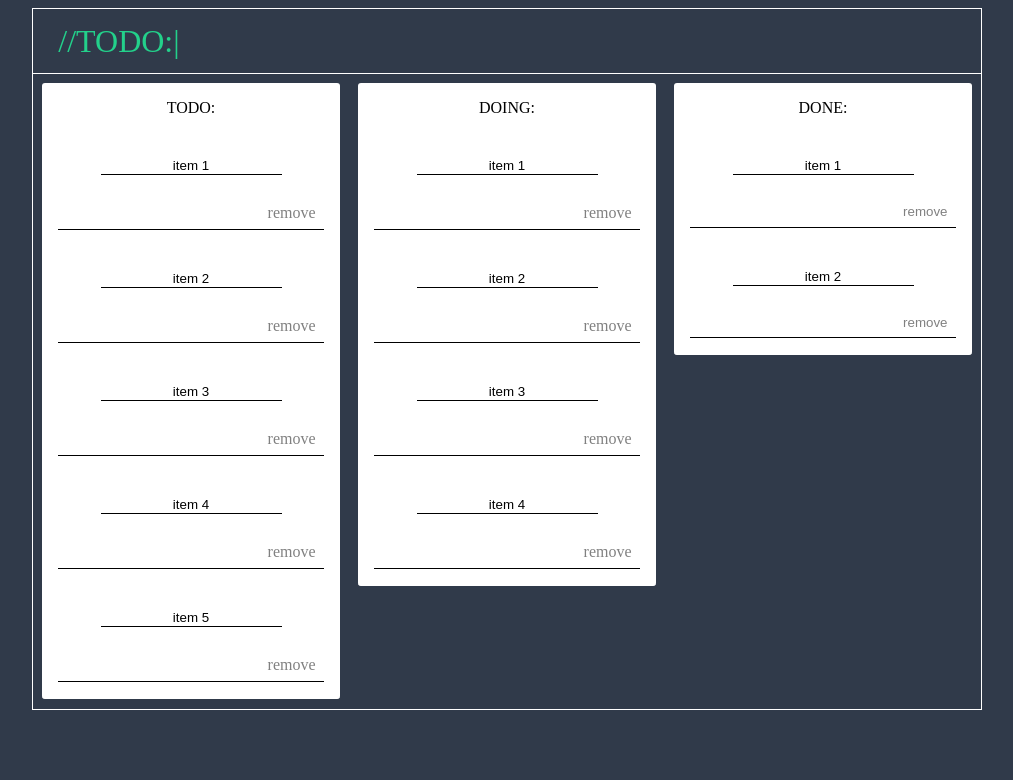
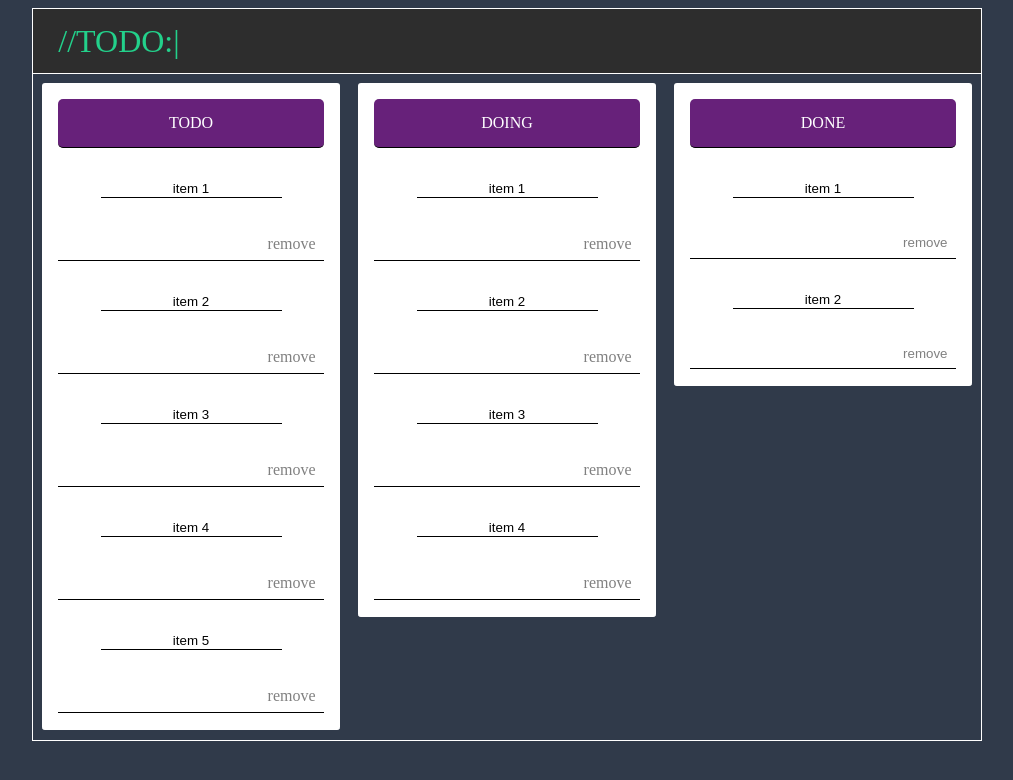
Before and after one commit to Liamarii/TaskBoard, an Angular app: page / in a window 1280 px wide. Shown: the top 780 px of the page, without its empty margins (133-1146 px from the left). Built offline with nearby package versions, Linux system fonts and the light colour scheme.

Commit message:
VS styling changes

```diff
--- a/src/app/page-header/page-header.component.scss
+++ b/src/app/page-header/page-header.component.scss
@@ -8,6 +8,8 @@
     color: #23d18b;
     border: 1px solid white;
     padding-left: 2%;
+    background-color: #2d2d2d;
+    font-weight: normal;
 }
 
 .blinking
--- a/src/app/task-list/task-list.component.html
+++ b/src/app/task-list/task-list.component.html
@@ -1,7 +1,7 @@
 
 <div class="container">
     <div class="column">
-        TODO:
+        <span class="heading">TODO</span>
         <span *ngFor="let task of toDoTasks let i = index trackBy: trackByFn">
             <span draggable="true"
             (dragstart)="dragging(task, 'todo')"
@@ -18,7 +18,7 @@
     </div>
 
     <div class="column">
-        DOING:
+        <span class="heading">DOING</span>
         <span *ngFor="let task of doingTasks let i = index trackBy: trackByFn">
             <span draggable="true"
             (dragstart)="dragging(task, 'doing')"
@@ -36,7 +36,7 @@
     </div>
 
     <div class="column">
-        DONE:
+        <span class="heading">DONE</span>
         <span *ngFor="let task of doneTasks let i = index trackBy: trackByFn">
             <span draggable="true"
             (dragstart)="dragging(task, 'done')"
--- a/src/app/task-list/task-list.component.scss
+++ b/src/app/task-list/task-list.component.scss
@@ -16,11 +16,6 @@
     }
 
     > div > span{
-
-        background-color: white;
-        padding: .5em;
-        line-height: .5em;
-        font-weight: lighter;
         display: block;
         border-bottom: black 1px solid;
     }
@@ -71,6 +66,15 @@
         text-decoration: underline;
         text-align: right;
     }
+
+    .heading
+    {
+    color: white;
+    background-color: #67217a;
+    border-radius: 5px;
+    padding: .5em;
+    line-height: 2em;
+    }
 }
 
 #done
@@ -84,4 +88,5 @@
     text-align:right;
     cursor:pointer;
     line-height: 0%;
+    padding: .5em;
 }
```
